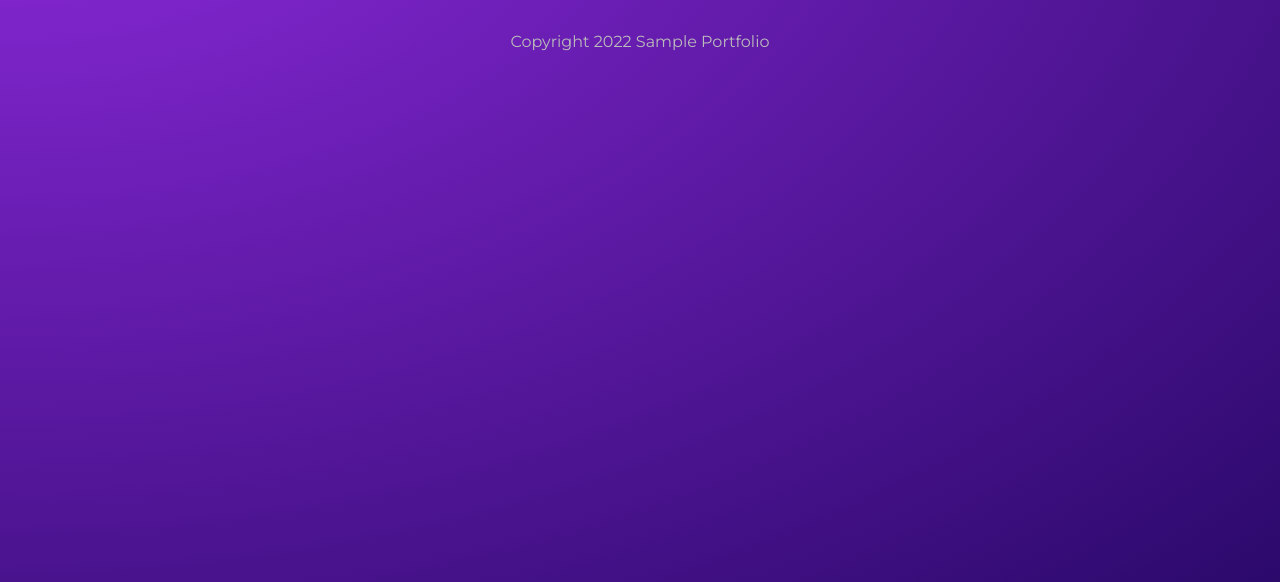
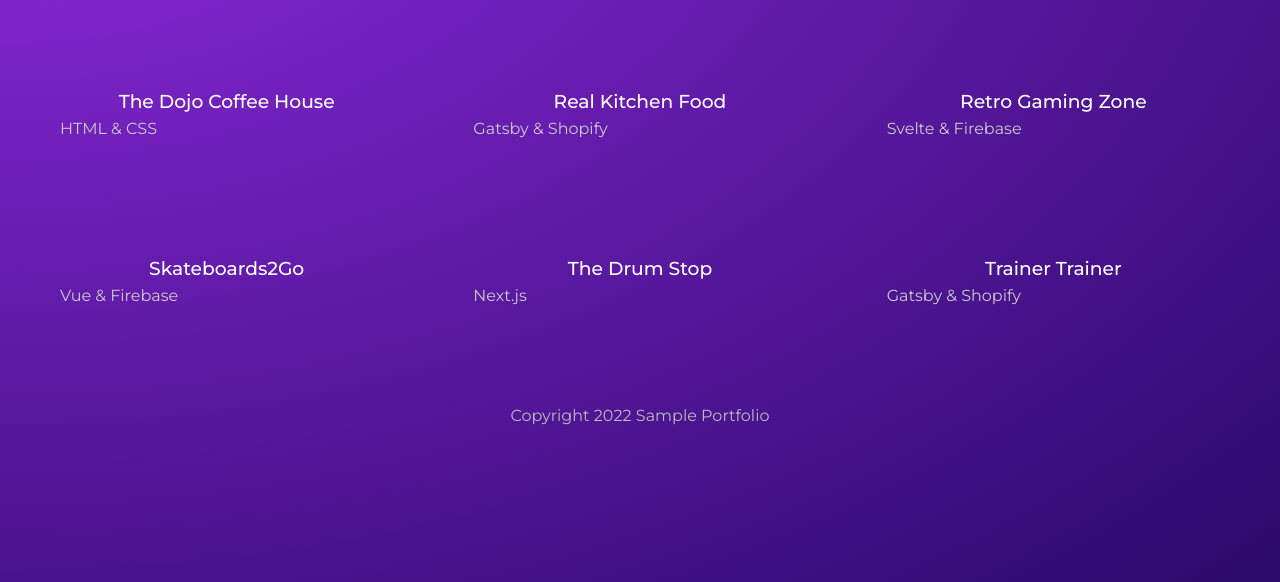
Before and after one commit to jitdiv/gatsby-tutorial, a Gatsby site: page /projects in a window 1280 px wide. Shown: the part 218-800 px from the top of the page. Built offline with nearby package versions, Linux system fonts and the light colour scheme; Gatsby itself is replaced by a stand-in of ours.

Commit message:
Added styling for projects

```diff
--- a/src/pages/projects/index.js
+++ b/src/pages/projects/index.js
@@ -1,14 +1,23 @@
-import { graphql } from 'gatsby'
+import { graphql, Link } from 'gatsby'
 import React from 'react'
 import Layout from "../../components/Layout"
-import {portfolio} from "../../styles/projects.module.css"
+import {portfolio, project} from "../../styles/projects.module.css"
 
 export default function Projects({ data }) {
   console.log(data)
+  const projects = data.allMarkdownRemark.nodes;
   return (
     <Layout>
         <div className={portfolio}>
         <h2>Portfolio</h2>
+        </div>
+        <div className={project}>
+          {projects.map(project =>
+            <Link to={"projects" + project.frontmatter.slug} key={project.id}>
+              <h3>{project.frontmatter.title}</h3>
+              <p>{project.frontmatter.stack}</p>
+            </Link>
+            )}
         </div>
     </Layout>
   )
--- a/src/styles/projects.module.css
+++ b/src/styles/projects.module.css
@@ -10,18 +10,18 @@
     font-size: 2em;
     font-weight: 400;
   }
-  .projects {
+  .project {
     display: grid;
     grid-template-columns: 1fr 1fr 1fr;
     grid-gap: 80px;
     margin: 80px 20px;
   }
-  .projects h3 {
+  .project h3 {
     text-align: center;
     margin: 20px auto 0px;
     font-weight: 500;
   }
-  .projects p {
+  .project p {
     color: #ccc;
     margin-top: 4px;
   }
```
